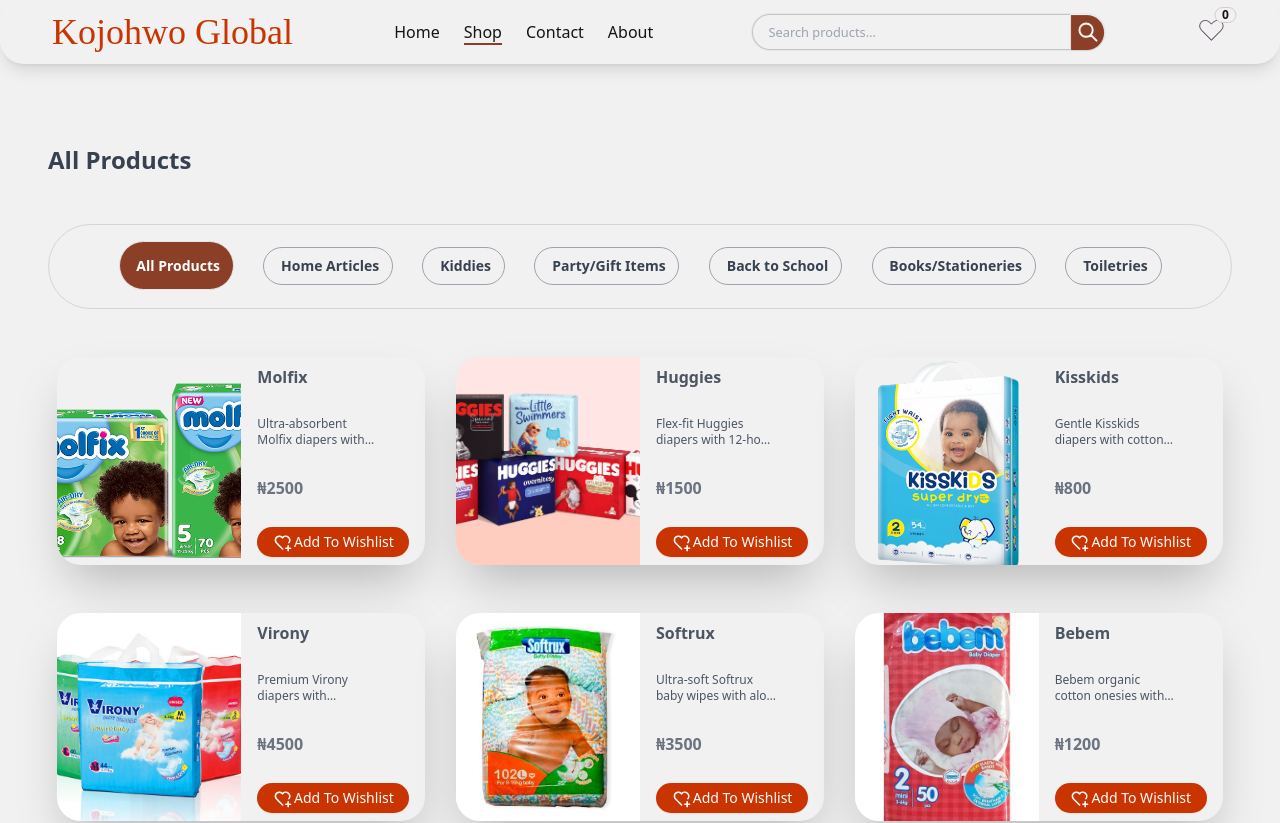
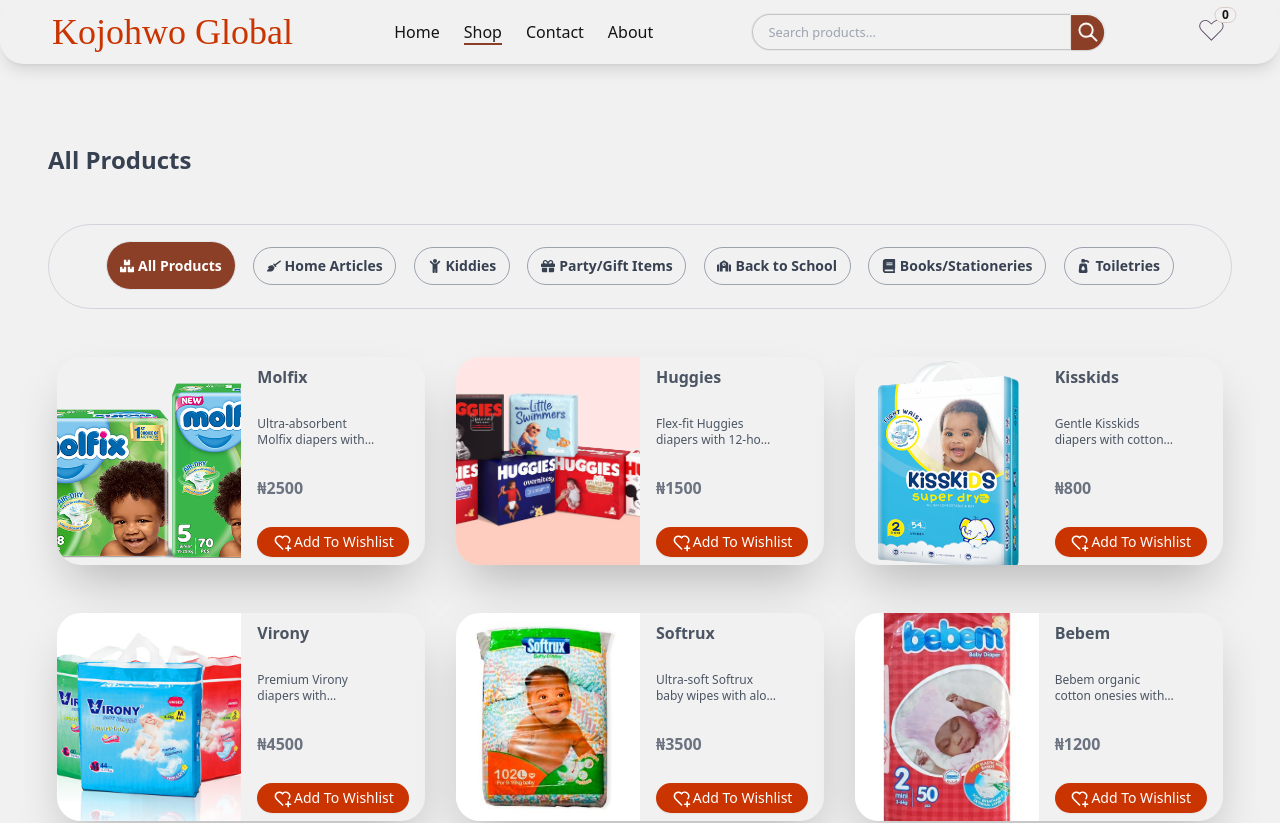
Before and after one commit to emuobopleasure/KojohwoGlobal-store, a React (Vite) app: page /products in a window 1280 px wide. Shown: the top 823 px of the page. Built offline with nearby package versions, Linux system fonts and the light colour scheme; a web font is replaced by a local one.

Commit message:
Added react-icons for all categories and fixed icon rendering in Categories component

```diff
--- a/src/components/Categories.jsx
+++ b/src/components/Categories.jsx
@@ -1,6 +1,7 @@
 import React, { useContext, useEffect, useRef } from 'react'
 import { AppContext } from '../context/appContext'
 import { useLocation } from 'react-router-dom'
+import { FaBoxes } from "react-icons/fa";
 
 const Categories = () => {
   const {
@@ -64,7 +65,7 @@
           className={`all-categories-btn items-center border px-[0.8rem] py-[0.5rem] ${selectedCategory === 'All Categories' ? 'bg-accent py-[0.85rem] text-white' : 'border-gray-400'
             } rounded-full lg:hover:bg-accent lg:hover:text-white lg:hover:border-accent font-semibold flex gap-1`}
         >
-          <i className="fa-solid fa-house-chimney" />
+          <FaBoxes />
           <span>All Products</span>
         </button>
       </li>
@@ -77,11 +78,11 @@
           <button
             onClick={() => handleCategoryClick(category.slug)}
             className={`categories-btn items-center px-[0.8rem] py-[0.5rem] font-semibold rounded-full flex gap-1 ${selectedCategory === category.slug
-                ? 'bg-accent py-[0.85rem] text-white border'
-                : 'bg-none border border-gray-400'
+              ? 'bg-accent py-[0.85rem] text-white border'
+              : 'bg-none border border-gray-400'
               } lg:hover:bg-accent lg:hover:text-white lg:hover:border-white`}
           >
-            {category.icon && <i className={`fa-solid ${category.icon}`} />}
+            {category.icon}
             {category.name}
           </button>
         </li>
--- a/src/context/appContext.jsx
+++ b/src/context/appContext.jsx
@@ -1,7 +1,7 @@
 import { createContext, useEffect, useState } from "react";
 import products from "../ProductsData";
 import { useLocation, useNavigate } from "react-router-dom";
-import { FaFileAlt, FaChild, FaGift, FaSchool, FaBook, FaToiletPaper } from "react-icons/fa";
+import { FaBroom, FaChild, FaGift, FaSchool, FaBook , FaPumpSoap } from "react-icons/fa";
 
 const AppContext = createContext();
 
@@ -12,7 +12,7 @@
 
     // categories array with react-icons
     const initialCategories = [
-        { id: 1, name: "Home Articles", image: '/images/categoryImages/home-art2.webp', icon: <FaFileAlt />, slug: "home-articles" },
+        { id: 1, name: "Home Articles", image: '/images/categoryImages/home-art2.webp', icon: <FaBroom />, slug: "home-articles" },
 
         { id: 2, name: "Kiddies", image: '/images/categoryImages/kiddies2.webp', icon: <FaChild />, slug: "kiddies" },
 
@@ -22,7 +22,7 @@
 
         { id: 5, name: "Books/Stationeries", image: '/images/categoryImages/books2.webp', icon: <FaBook />, slug: "books-stationeries" },
 
-        { id: 6, name: "Toiletries", image: '/images/categoryImages/toilet1.webp', icon: <FaToiletPaper />, slug: "toiletries" },
+        { id: 6, name: "Toiletries", image: '/images/categoryImages/toilet1.webp', icon: <FaPumpSoap />, slug: "toiletries" },
     ];
 
     const [categories] = useState(initialCategories);
--- a/src/pages/Wishlist.jsx
+++ b/src/pages/Wishlist.jsx
@@ -13,7 +13,7 @@
         <section>
             <div className='wishlist px-[1.1rem] md:px-[2rem] lg:px-[3rem] mt-[6rem] lg:mt-[8rem] 2xl:max-w-[128rem] 2xl:mx-auto'>
                 <div className='wishlist-heading'>
-                    <h1 className='wishlist-heading text-xl text-center font-bold text-gray-600 mb-[0.5rem]'>
+                    <h1 className='wishlist-heading text-xl text-center font-bold text-gray-600 mb-[1.5rem] lg:mb-[2rem]'>
                         Total Items ({numOfWishItems})
                     </h1>
                 </div>
```
